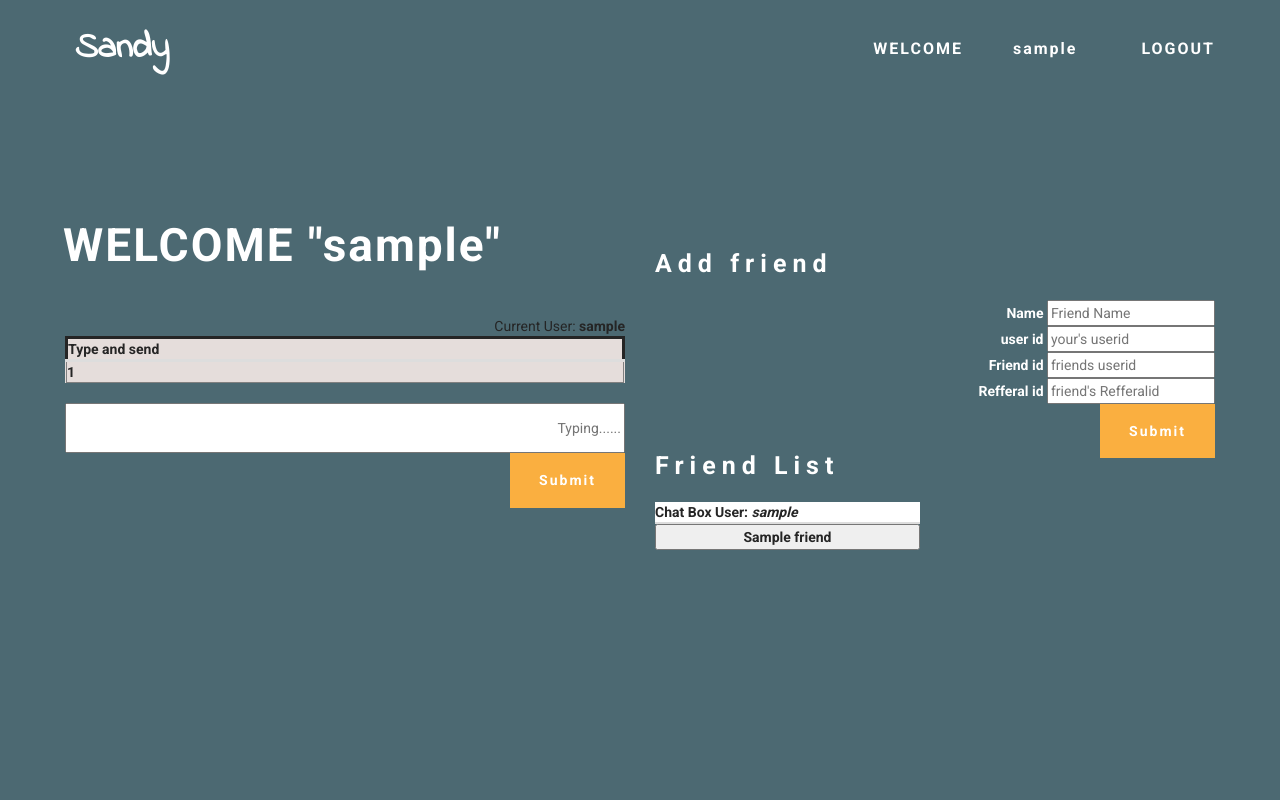
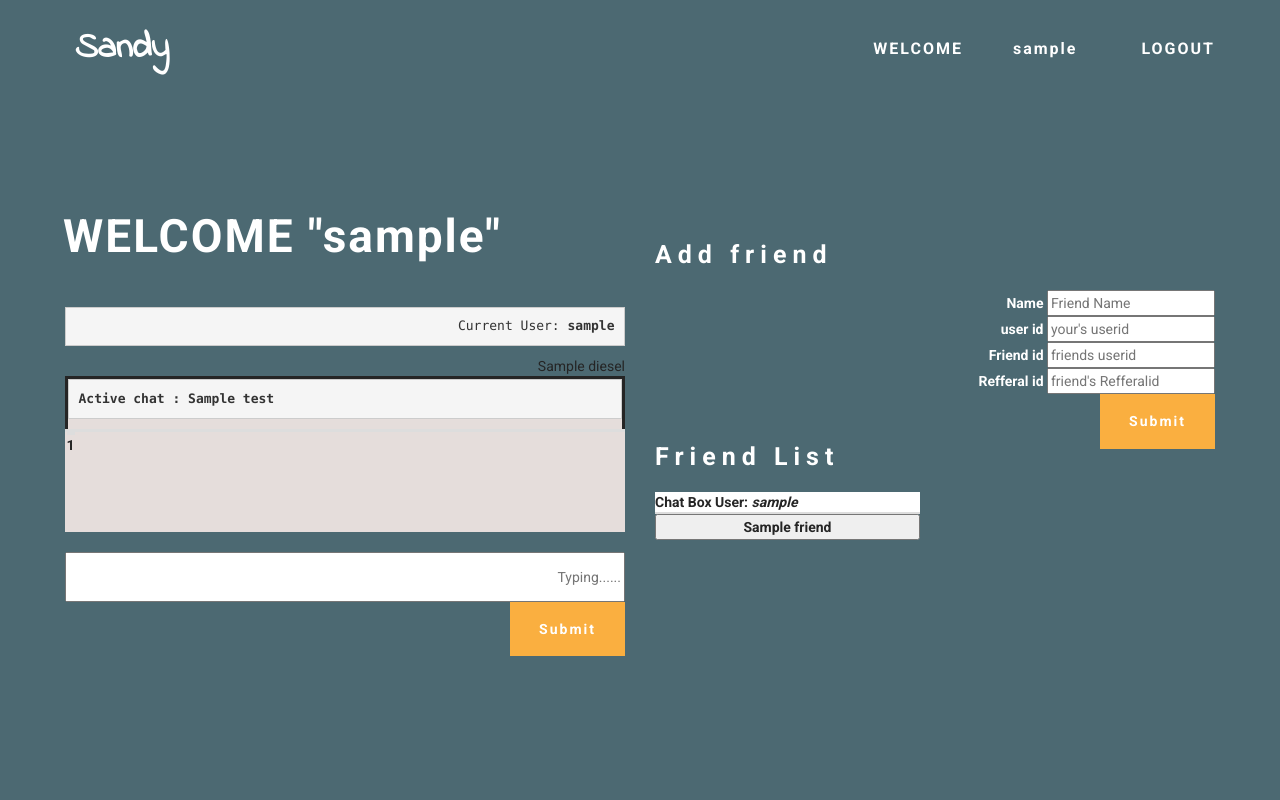
Before and after one commit to hriks/chat, a Flask app: template templates/logged.html in a window 1280 px wide. Run offline with Flask 2, Linux system fonts and the light colour scheme; the visitor is signed in with stand-in values (Sample User, id 1); the template is opened without the code that fills it: most values are stand-ins (such as "Sample title", 1, 10 or a date in 2020); some libraries are stand-ins or nearby versions.

Commit message:
intial commit

```diff
--- a/app.py
+++ b/app.py
@@ -40,29 +40,33 @@ def logina():
 
 @app.route('/show', methods=['POST'])
 def show():
-    chat_box = chat_data(request.form['test'])
-    print chat_box
+    session['test'] = request.form['test']
+    test = session['test']
+    chat_boxx = chat_data(request.form['test'])
+    chat_box = chat_boxx[::-1]
     msg = request.form['test']
     data_friend = session['name']
     friends = friend_data(data_friend)
     li = []
     for i in friends:
         li.append(i[2])
-    return render_template('logged.html', session=session, friends=li, chat_box=chat_box, msg=msg)
+    return render_template('logged.html', session=session, friends=li, chat_box=chat_box, msg=msg, test=test)
 
 
 @app.route('/send', methods=['POST'])
 def send():
+    show_data = session['test']
+    chat_box = chat_data(show_data)
     user_entry = '%s' + request.form['chat']
     user_entry = user_entry % (session['name'] + '  >>  ')
-    s = send_chat(request.form['data'], user_entry)
+    s = send_chat(show_data, user_entry)
     print s
     data_friend = session['name']
     friends = friend_data(data_friend)
     li = []
     for i in friends:
         li.append(i[2])
-    return render_template('logged.html', session=session, friends=li)
+    return render_template('logged.html', session=session, friends=li, chat_box=chat_box)
 
 
 @app.route('/friend', methods=['POST'])
--- a/templates/logged.html
+++ b/templates/logged.html
@@ -14,6 +14,7 @@
   <link rel="stylesheet" href="{{url_for('static', filename='css/animate.min.css')}}">
   <link rel="stylesheet" href="{{url_for('static', filename='css/style.css') }}">
   <link rel="stylesheet" href="{{url_for('static', filename='css/mbr-additional.css') }}" type="text/css">
+  <script src="static/js/jquery-1.9.0.js"> </script>
 
 
 
@@ -56,31 +57,39 @@
                         <p class="mbr-hero__subtext"></p>
                     </div>
                     <div class="mbr-buttons btn-inverse mbr-buttons--right">
-                    Current User: <b>{{session['name']}}</b>
-                      <table class="table" style="border-style:outset; border-width:1px; border-collapse:collapse; padding-left:4px; padding-right:1px; padding-top:1px; padding-bottom:1px; background-color : #E5DDDB;">
+                    <pre>Current User: <b>{{session['name']}}</b></pre>
+                      <table class="table" style="border-collapse:collapse; padding-left:4px; padding-right:1px; padding-top:1px; padding-bottom:1px; background-color : #E5DDDB;">
                         <thead>
                           <tr style="text-align: left;font-size: 14px; ">
                             <th style="border-style: solid; border-width: 3px; padding: 0; text-align: left;">
-                              <strong>Type and send </strong></font>
+                              <strong><pre>Active chat : {{test}} </pre></strong>
                             </th>
                           </tr>
                         </thead>
-                        <tbody>
+                        <tbody style="display: block; height: 100px; overflow-y: scroll; padding: 0" >
+                        {{diesel}}
                           {% for n in chat_box %}
+
                             <tr>
-                              <td style="padding: 0; text-align: left; border-width: 3px;" name = 'test'>
+                              <td style="text-align: left; padding: 0; text-align: left; border-width: 3px;" name = 'test'>
                                 <b> {{n[0]}}</b>
                               </td>
                             </tr>
                           {% endfor %}
                         </tbody>
                       </table>
-                      <form action="send" method="post">
-                       <input type="hidden" name="data" value="{{msg}}">
+                      <form action="send" method="post" role="form">
+                       <input type="hidden" name="data" value="{{msg}}"><input type="hidden" name="showdata" value="{{test}}">
                     <input type="text" name="chat" id="chat" placeholder="Typing......" style="text-align: right; height: 50px; width: 100%"><br>
 
                     <input type="submit" name="Send" class="mbr-buttons__btn btn btn-lg btn-warning animated fadeInUp delay">
                     </form>
+
+
+
+
+
+
 
                     </div>
                 </div>
@@ -126,7 +135,6 @@
     </tr>
   </thead>
   <tbody>
-    {% set another = "" %}
     {% for n in friends %}
       <tr>
         <td style="padding: 0; text-align: right;" name = 'test'>
```
